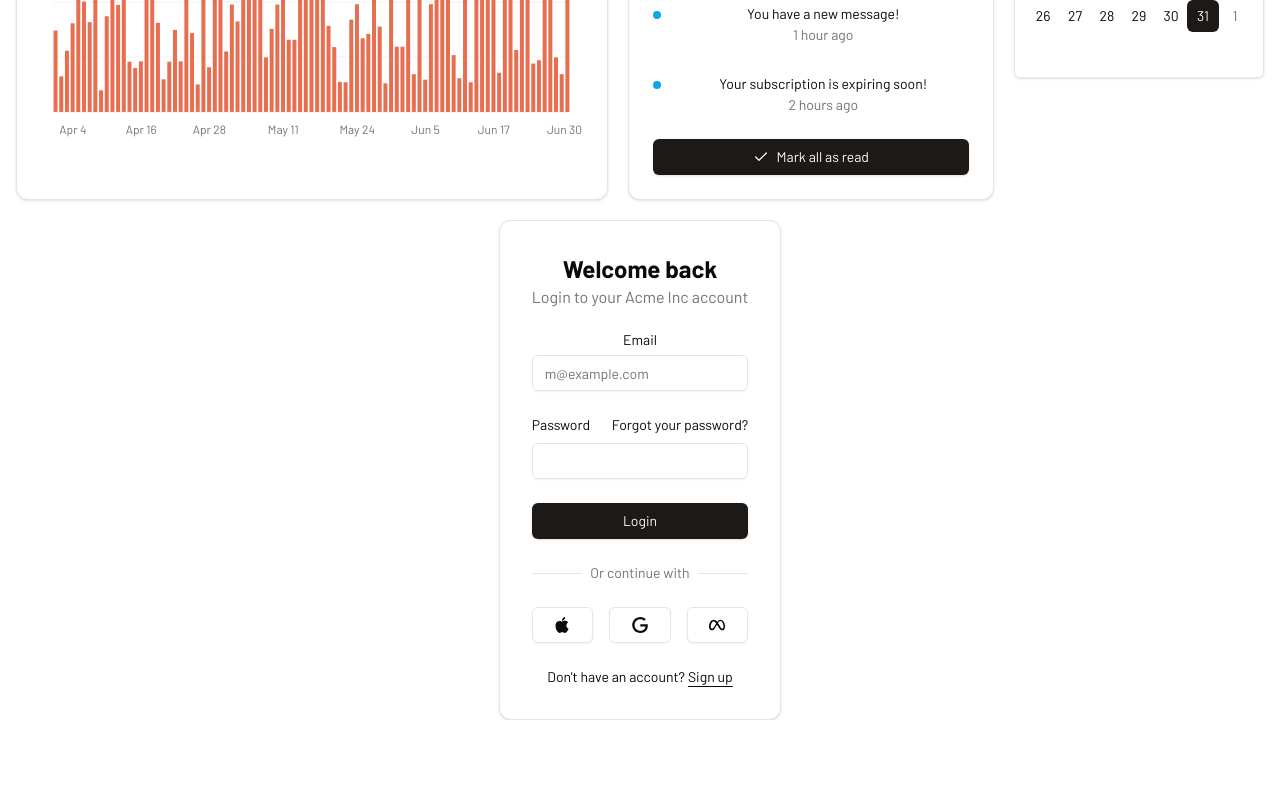
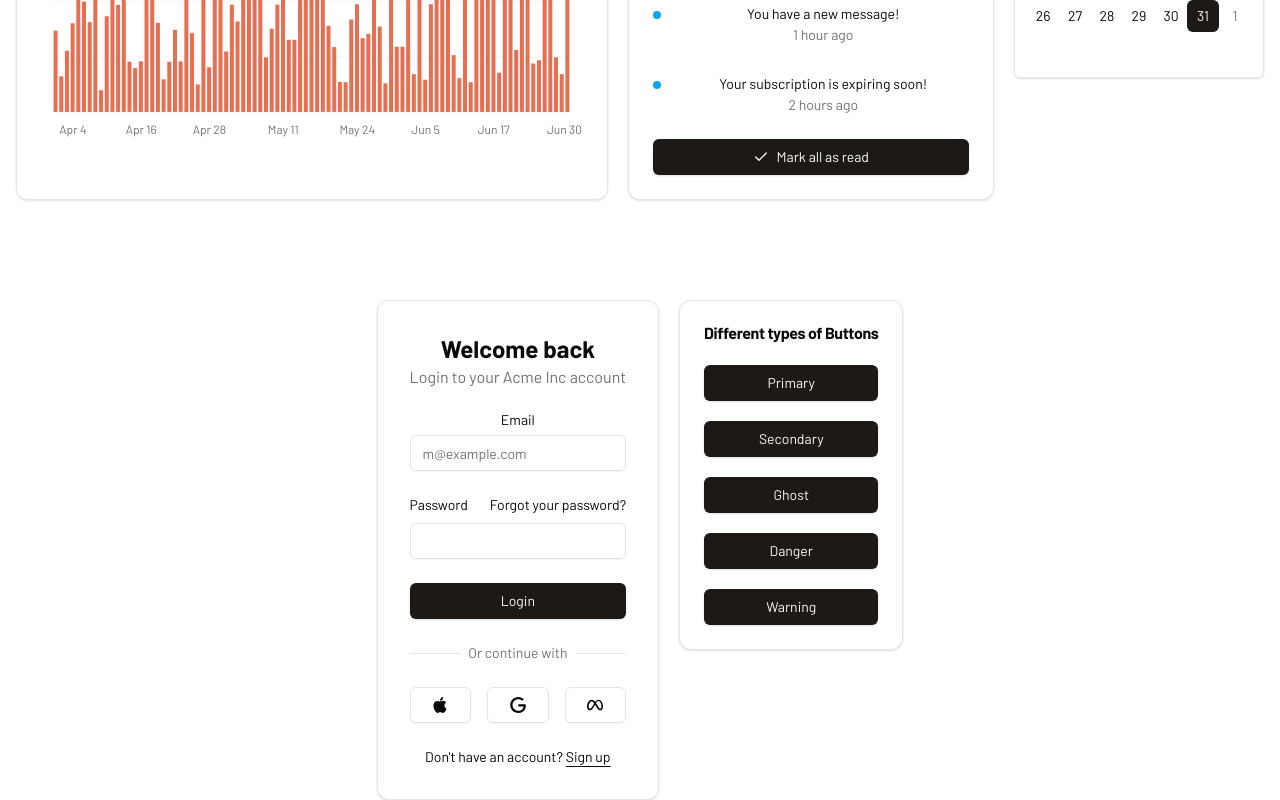
Before and after one commit to Andresfrla/color-picker-app, a Next.js app: page / in a window 1280 px wide. Shown: the part 1225-2025 px from the top of the page. Before the commit the page ends 1945 px from the top, so only its background shows below. Built offline with nearby package versions, Linux system fonts and the light colour scheme.

Commit message:
add Button types component

```diff
--- /dev/null
+++ b/app/_components/ButtonTypes/ButtonTypes.tsx
@@ -0,0 +1,30 @@
+import { Card, CardContent, CardHeader, CardTitle } from "@/components/ui/card"
+import { Button } from "@/components/ui/button"
+const ButtonTypes = () => {
+  return (
+    <Card className="flex flex-col h-full">
+        <CardHeader>
+            <CardTitle>Different types of Buttons</CardTitle>
+        </CardHeader>
+        <CardContent className="flex flex-col space-y-5">
+        <Button className="w-full">
+            Primary
+        </Button>
+        <Button className="w-full">
+            Secondary
+        </Button>
+        <Button className="w-full">
+            Ghost
+        </Button>
+        <Button className="w-full">
+            Danger
+        </Button>
+        <Button className="w-full">
+            Warning
+        </Button>
+        </CardContent>
+    </Card>
+  )
+}
+
+export default ButtonTypes
--- a/app/page.tsx
+++ b/app/page.tsx
@@ -8,6 +8,8 @@ import { ChartExample } from "./_components/Chart/Chart"
 import { CardExample } from "./_components/CardExample/CardExample"
 import { CalendarExample } from "./_components/CalendarExample/CalendarExample"
 import { LoginForm } from "@/components/login-form"
+import ButtonTypes from "./_components/ButtonTypes/ButtonTypes"
+
 
 export default function Home() {
   const [selectedColor, setSelectedColor] = useState("#4f91e8")
@@ -38,7 +40,11 @@ export default function Home() {
           <CardExample />
           <CalendarExample />
         </div>
+        <div className="flex flex-row space-x-5 pt-20">
           <LoginForm />
+          <ButtonTypes/>
+
+        </div>
       </div>
     </div>
   )
```
